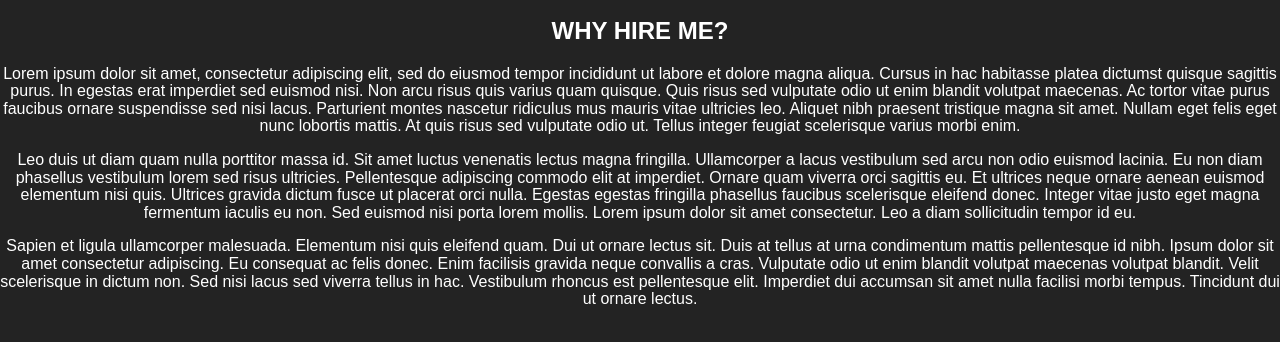
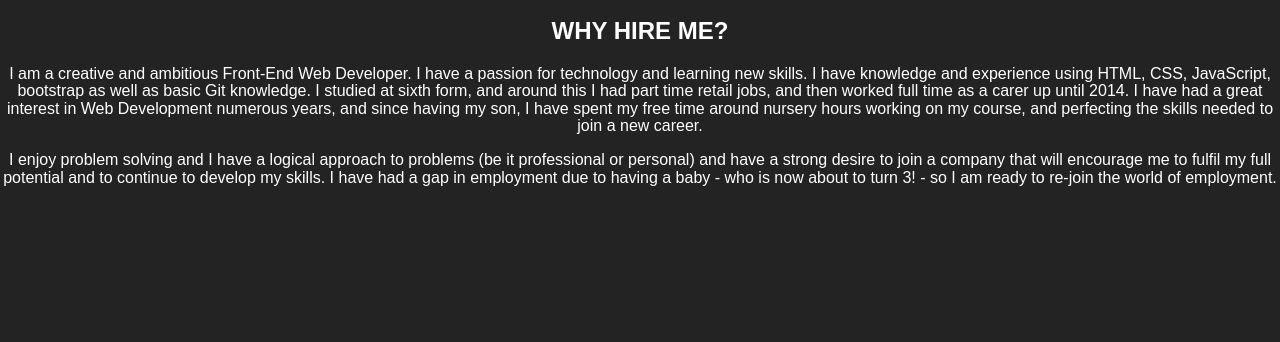
Before and after one commit to loueyxx/loueyxx.github.io, a plain HTML site: page index.html in a window 1280 px wide. Shown: the part 214-556 px from the top of the page. Drawn offline with Linux system fonts and the light colour scheme.

Commit message:
Replaced placeholder text with text from CV

```diff
--- a/index.html
+++ b/index.html
@@ -24,15 +24,9 @@
 
 <h2>Why hire me?</h2>
 
-<p>Lorem ipsum dolor sit amet, consectetur adipiscing elit, sed do eiusmod tempor incididunt ut labore et dolore magna aliqua. Cursus in hac habitasse platea dictumst quisque sagittis purus. In egestas erat imperdiet sed euismod nisi. Non arcu risus quis varius quam quisque. Quis risus sed vulputate odio ut enim blandit volutpat maecenas. Ac tortor vitae purus faucibus ornare suspendisse sed nisi lacus. Parturient montes nascetur ridiculus mus mauris vitae ultricies leo. Aliquet nibh praesent tristique magna sit amet. Nullam eget felis eget nunc lobortis mattis. At quis risus sed vulputate odio ut. Tellus integer feugiat scelerisque varius morbi enim.</p>
+<p>I am a creative and ambitious Front-End Web Developer. I have a passion for technology and learning new skills. I have knowledge and experience using HTML, CSS, JavaScript, bootstrap as well as basic Git knowledge. I studied at sixth form, and around this I had part time retail jobs, and then worked full time as a carer up until 2014. I have had a great interest in Web Development numerous years, and since having my son, I have spent my free time around nursery hours working on my course, and perfecting the skills needed to join a new career.</p>
 
-<p>Leo duis ut diam quam nulla porttitor massa id. Sit amet luctus venenatis lectus magna fringilla. Ullamcorper a lacus vestibulum sed arcu non odio euismod lacinia. Eu non diam phasellus vestibulum lorem sed risus ultricies. Pellentesque adipiscing commodo elit at imperdiet. Ornare quam viverra orci sagittis eu. Et ultrices neque ornare aenean euismod elementum nisi quis. Ultrices gravida dictum fusce ut placerat orci nulla. Egestas egestas fringilla phasellus faucibus scelerisque eleifend donec. Integer vitae justo eget magna fermentum iaculis eu non. Sed euismod nisi porta lorem mollis. Lorem ipsum dolor sit amet consectetur. Leo a diam sollicitudin tempor id eu.</p>
-
-<p>Sapien et ligula ullamcorper malesuada. Elementum nisi quis eleifend quam. Dui ut ornare lectus sit. Duis at tellus at urna condimentum mattis pellentesque id nibh. Ipsum dolor sit amet consectetur adipiscing. Eu consequat ac felis donec. Enim facilisis gravida neque convallis a cras. Vulputate odio ut enim blandit volutpat maecenas volutpat blandit. Velit scelerisque in dictum non. Sed nisi lacus sed viverra tellus in hac. Vestibulum rhoncus est pellentesque elit. Imperdiet dui accumsan sit amet nulla facilisi morbi tempus. Tincidunt dui ut ornare lectus.</p>
-
-
-
-
+<p>I enjoy problem solving and I have a logical approach to problems (be it professional or personal) and have a strong desire to join a company that will encourage me to fulfil my full potential and to continue to develop my skills. I have had a gap in employment due to having a baby - who is now about to turn 3! - so I am ready to re-join the world of employment.</p>
 
 </body>
 </hmtl>
```
